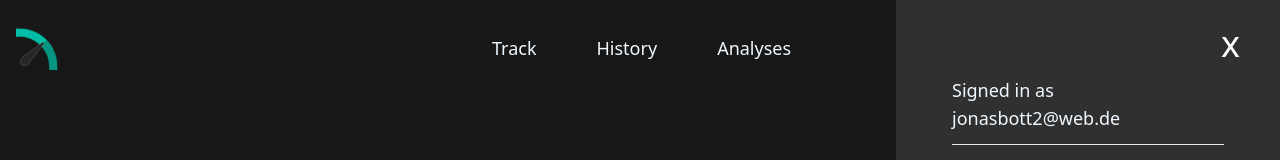
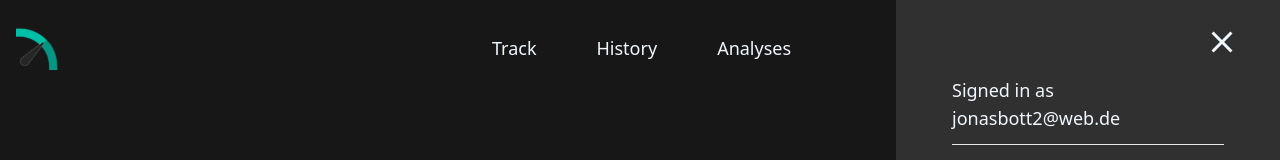
Before and after one commit to D3nn7/worktime-tracker, a Next.js app in the folder worktime-tracker-dev/: page /categories in a window 1280 px wide. Both pictures are taken after a click on the button "JB". Shown: the top 160 px of the page. Built offline with nearby package versions, Linux system fonts and the light colour scheme.

Commit message:
revise X in Sidebar
change the normal X to an X-Icon in the Sidebar

```diff
--- a/worktime-tracker-dev/components/navigation/AccountSideBar.tsx
+++ b/worktime-tracker-dev/components/navigation/AccountSideBar.tsx
@@ -1,6 +1,8 @@
 import { IAccountDropdownProps as Props } from "../../lib/types/types";
 import { useState } from "react";
 import Link from "next/link";
+import Icon from "@mdi/react";
+import { mdiClose } from "@mdi/js";
 
 export default function AccountDropdown(props: Props) {
     const [showSidebar, setShowSidebar] = useState(false);
@@ -12,7 +14,7 @@ export default function AccountDropdown(props: Props) {
                     className="flex text-4xl text-white items-center cursor-pointer fixed right-10 top-6 z-50"
                     onClick={() => setShowSidebar(!showSidebar)}
                 >
-                    x
+                    <Icon path={mdiClose} size={1.5} />
                 </button>
             )}
             <button
```
